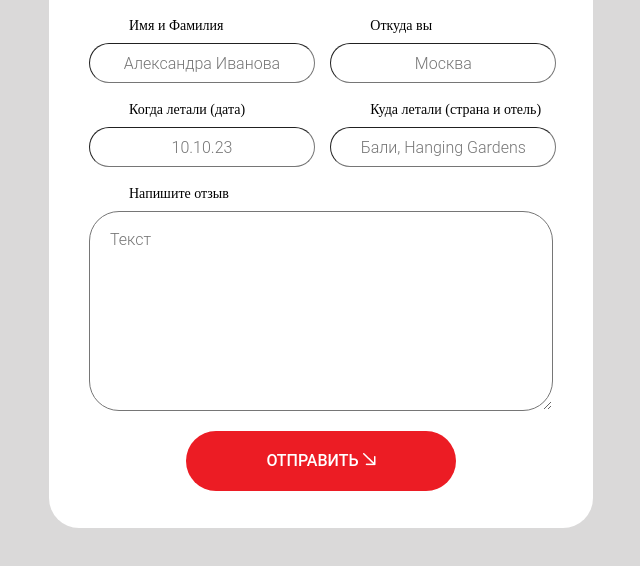
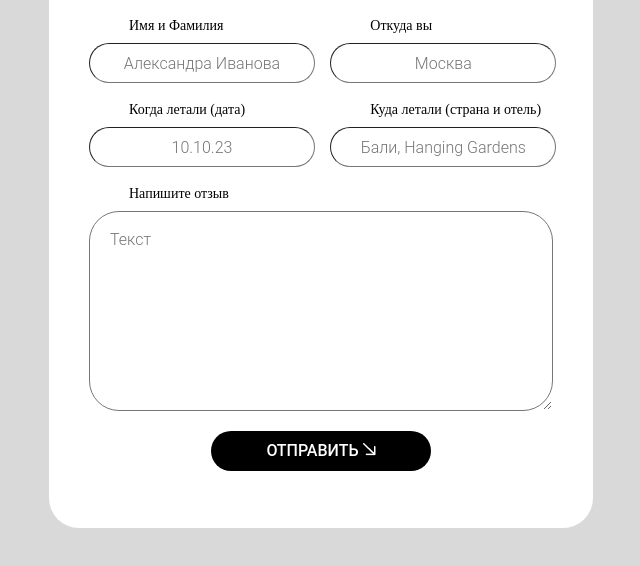
Before and after one commit to annamalinets-byte/flex_homework, a plain HTML site: page index.html in a window 1280 px wide. In both pictures the pointer is over the button "ОТПРАВИТЬ". Shown: the part 176-742 px from the top of the page, without its empty margins (319-959 px from the left). Drawn offline with Linux system fonts and the light colour scheme.

Commit message:
add hover to button

```diff
--- a/style.css
+++ b/style.css
@@ -129,6 +129,6 @@
 }
 
 .form__button:hover {
-  width: 270;
-  height: 60;
+background-color: black;
+transition: background-color 2s linear;
 }
```
